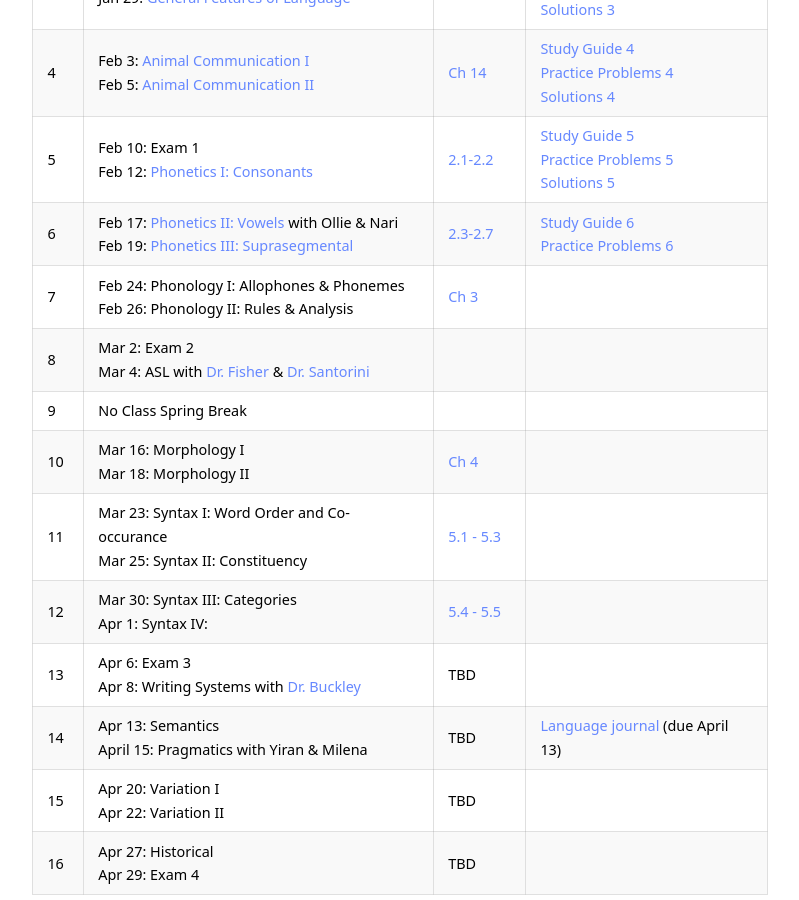
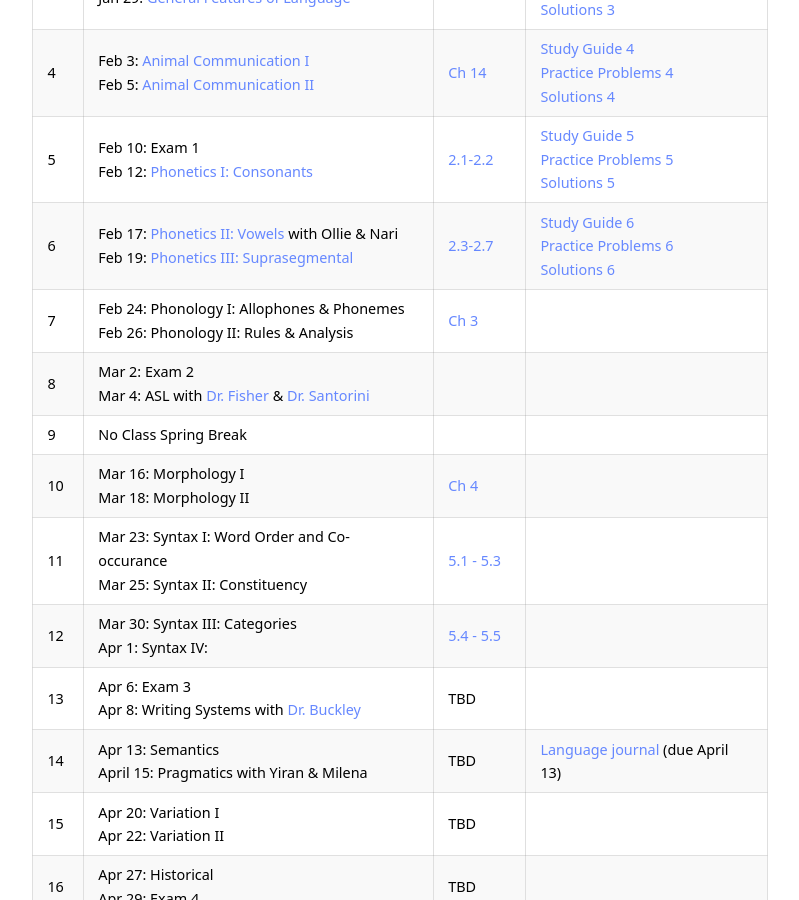
Before and after one commit to kschuler/ling001, a Jekyll site: the page built from index.md, in a window 1280 px wide and 900 px high, scrolled down 2572 px. Shown: the whole window, without its empty margins (240-1039 px from the left). Built offline with Jekyll 4.4.1, drawn with Linux system fonts in a browser that asks for light colours.

Commit message:
Update index.md

```diff
--- a/index.md
+++ b/index.md
@@ -66,7 +66,7 @@ Wk  | Lecture | Readings | Resources
 3 | Jan 27: [Language Acquisition](resources/LING001-20A-03-Acquisition.pdf)<br>Jan 29: [General Features of Language](resources/Ling001-20A-04-GeneralFeatures.pdf)  | [Ch 8](https://app.perusall.com/courses/intro-to-linguistics-1/chapter-8-15?assignmentId=ckDfokjY25EnrzRdB&part=1) |  [Study Guide 3](resources/studyguide-week3.pdf)<br>[Practice Problems 3](resources/practiceproblems-week3.pdf)<br>[Solutions 3](resources/solutions-week3.pdf)
 4 | Feb 3: [Animal Communication I](resources/Ling001-20A-05-AnimalCommunication.pdf)<br>Feb 5: [Animal Communication II](resources/Ling001-20A-06-AnimalCommunication2.pdf)   | [Ch 14](https://app.perusall.com/courses/intro-to-linguistics-1/chapter-14-13?assignmentId=7ag64J2jqfoSDxxoo&part=1) | [Study Guide 4](resources/studyguide-week4.pdf)<br>[Practice Problems 4](resources/practiceproblems-week4.pdf)<br>[Solutions 4](resources/solutions-week4.pdf)
 5 | Feb 10: **Exam 1** <br> Feb 12: [Phonetics I: Consonants](resources/Ling001-20A-07-Consonants.pdf)| [2.1-2.2](https://app.perusall.com/courses/intro-to-linguistics-1/chapter-2-2-0-to-2-2?assignmentId=39n2C4wgg4umcp5Kz&part=1) | [Study Guide 5](resources/studyguide-week5.pdf)<br>[Practice Problems 5](resources/practiceproblems-week5.pdf)<br>[Solutions 5](resources/solutions-week5.pdf)
-6 | Feb 17: [Phonetics II: Vowels](resources/Ling001-20A-08-Vowels.pdf) with Ollie & Nari<br>Feb 19: [Phonetics III: Suprasegmental](resources/Ling001-20A-09-Supraseg.pdf) | [2.3-2.7](https://app.perusall.com/courses/intro-to-linguistics-1/chapter-2-2-3-to-2-7?assignmentId=yzAbFgYmhd9ax6sLy&part=1) | [Study Guide 6](resources/studyguide-week6.pdf) <br> [Practice Problems 6](resources/practiceproblems-week6.pdf)
+6 | Feb 17: [Phonetics II: Vowels](resources/Ling001-20A-08-Vowels.pdf) with Ollie & Nari<br>Feb 19: [Phonetics III: Suprasegmental](resources/Ling001-20A-09-Supraseg.pdf) | [2.3-2.7](https://app.perusall.com/courses/intro-to-linguistics-1/chapter-2-2-3-to-2-7?assignmentId=yzAbFgYmhd9ax6sLy&part=1) | [Study Guide 6](resources/studyguide-week6.pdf) <br> [Practice Problems 6](resources/practiceproblems-week6.pdf)<br> [Solutions 6](resources/solutions-week6.pdf)
 7 | Feb 24: Phonology I: Allophones & Phonemes<br>Feb 26: Phonology II: Rules & Analysis | [Ch 3](https://app.perusall.com/courses/intro-to-linguistics-1/chapter-3-3-1-to-3-5?assignmentId=HKF3XuDMARwyE6Wt8&part=1)|
 8 | Mar 2: **Exam 2** <br>Mar 4: ASL with [Dr. Fisher](https://web.sas.upenn.edu/asl-deafstudies/) & [Dr. Santorini](https://www.ling.upenn.edu/~beatrice/)|  |
 9 | **No Class Spring Break** |  |
```
